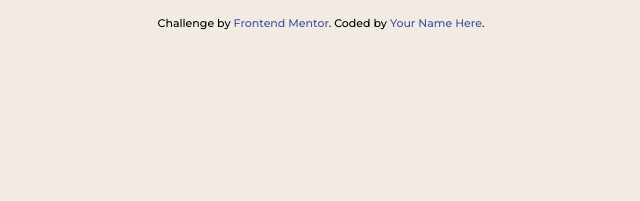
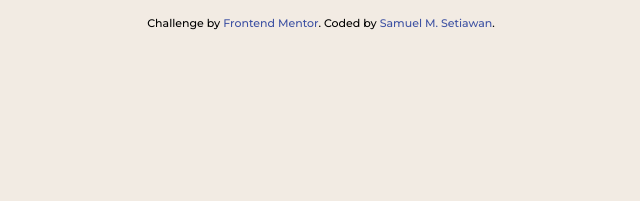
Before and after one commit to samuelms21/product-preview-card-component, a plain HTML site: page index.html in a window 1280 px wide. Shown: the top 201 px of the page, 319-959 px from the left. Drawn offline with Linux system fonts and the light colour scheme.

Commit message:
Add attribution

```diff
--- a/index.html
+++ b/index.html
@@ -41,7 +41,7 @@
         Challenge by
         <a href="https://www.frontendmentor.io?ref=challenge" target="_blank"
           >Frontend Mentor</a
-        >. Coded by <a href="#">Your Name Here</a>.
+        >. Coded by <a href="https://www.linkedin.com/in/samuel-marcellino-setiawan-0a2603144/">Samuel M. Setiawan</a>.
       </div>
     </main>
   </body>
```
